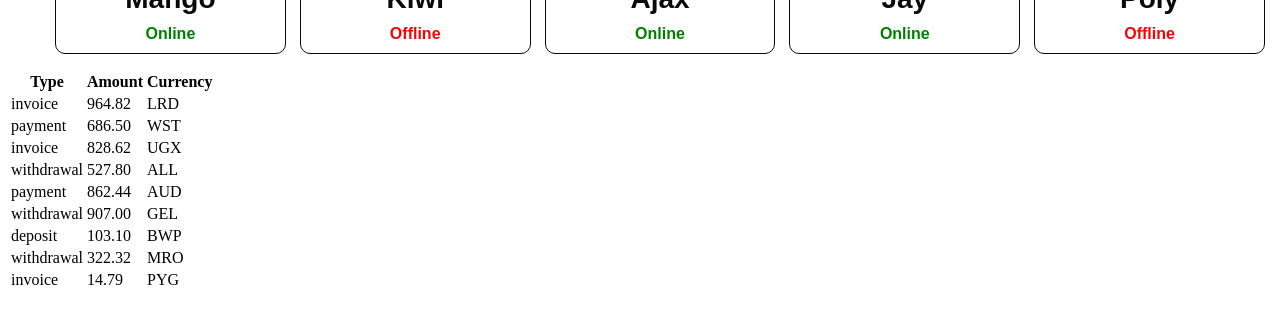
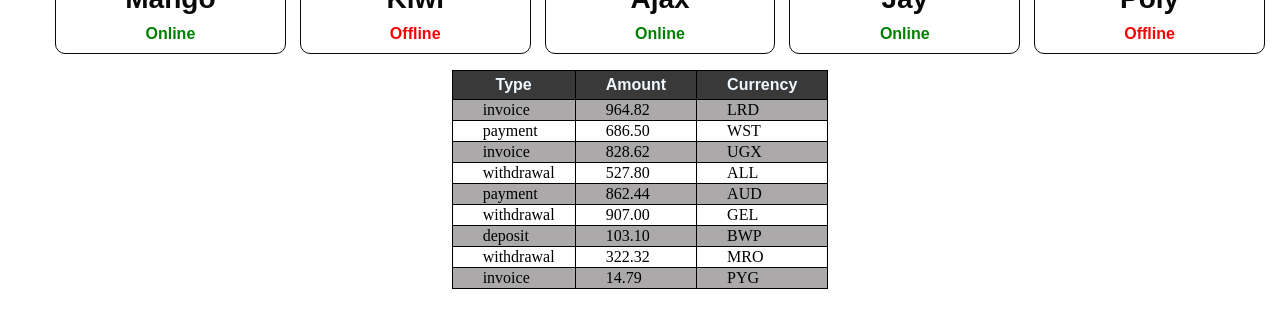
Before and after one commit to MarynaBinko/goit-react-hw-01, a React (Vite) app: page / in a window 1280 px wide. Shown: the part 443-770 px from the top of the page. Built offline with nearby package versions, Linux system fonts and the light colour scheme.

Commit message:
transaction final

```diff
--- a/src/components/TransactionHistory.jsx
+++ b/src/components/TransactionHistory.jsx
@@ -1,23 +1,23 @@
 // import propTypes from "prop-types"
-// import styles from "./TransactionHistory.module.css"
+import styles from "./TransactionHistory.module.css"
 
 const TransactionHistory = ({ items }) => {
   return (
-    <div>
-      <table>
+    <div className={styles.transactionDiv} >
+      <table className={styles.transactionTable} >
         <thead>
           <tr>
-            <th>Type</th>
-            <th>Amount</th>
-            <th>Currency</th>
+            <th className={styles.transactionTitle}>Type</th>
+            <th className={styles.transactionTitle}>Amount</th>
+            <th className={styles.transactionTitle}>Currency</th>
           </tr>
         </thead>
         <tbody>
-          {items.map((item) => (
-            <tr key={item.id}>
-              <td>{item.type}</td>
-              <td>{item.amount}</td>
-              <td>{item.currency}</td>
+          {items.map((item, index) => (
+            <tr key={item.id} className={index % 2 === 0 ? styles.evenRow : ''}>
+              <td className={styles.transactionItem}>{item.type}</td>
+              <td className={styles.transactionItem}>{item.amount}</td>
+              <td className={styles.transactionItem}>{item.currency}</td>
             </tr>
           ))}
         </tbody>
--- /dev/null
+++ b/src/components/TransactionHistory.module.css
@@ -0,0 +1,34 @@
+.transactionDiv{
+    margin-left: auto;
+    margin-right: auto;
+    display: flex;
+    justify-content: center;
+    align-items: center;
+}
+
+.transactionDiv .transactionTable{
+    border: 1px solid black;
+    border-collapse: collapse;
+    border-spacing: 0;
+}
+
+.transactionDiv .transactionTitle{
+    background-color: rgb(58, 57, 57);
+    color: aliceblue;
+    font-family: Arial, Helvetica, sans-serif;
+    font-size: 16px;
+    padding: 5px 30px;
+    border: 1px solid black;
+
+}
+
+.transactionDiv .transactionItem{
+    border: 1px solid black;
+    padding-left: 30px;
+    padding-right: 20px;
+}
+
+.transactionDiv .evenRow{
+    background-color: rgb(171, 169, 169);
+
+}
```
